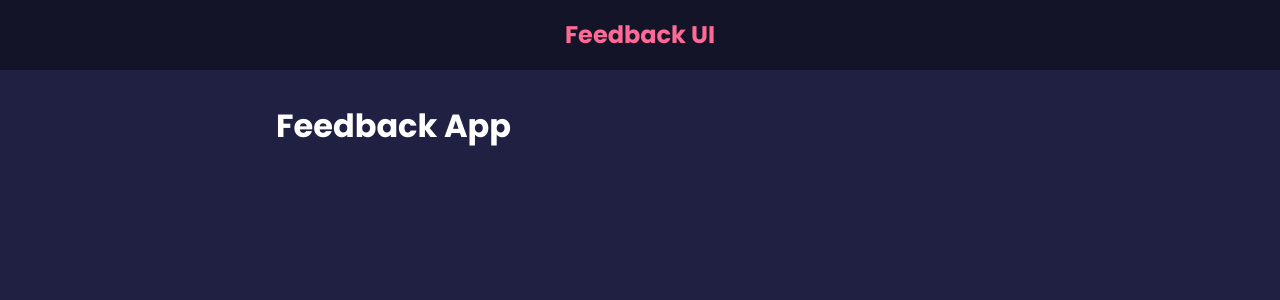
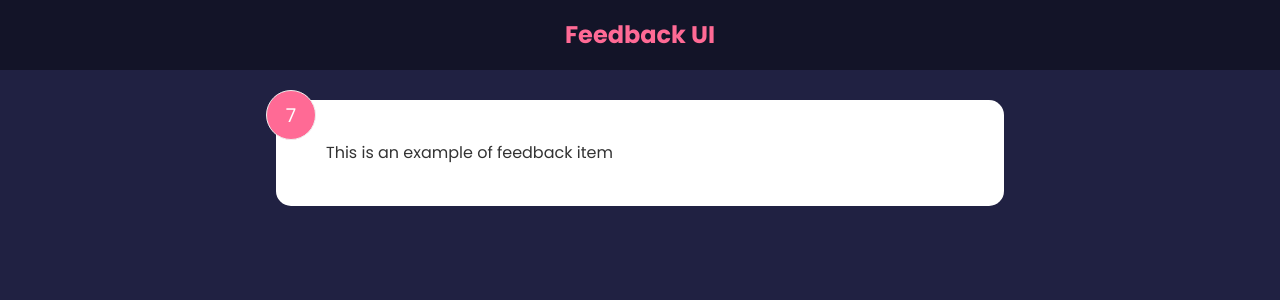
Before and after one commit to salimp2009/feedback-app, a React (Create React App) app: page / in a window 1280 px wide. Shown: the top 300 px of the page. Built offline with nearby package versions, Linux system fonts and the light colour scheme.

Commit message:
added FeedbackItem.jsx that uses state via useState, we set the text and rating state for one item

```diff
--- a/src/App.jsx
+++ b/src/App.jsx
@@ -1,11 +1,12 @@
 import Header from "./components/Header";
+import FeedbackItem from "./components/FeedbackItem";
 
 function App() {
   return (
     <>
       <Header />
       <div className="container">
-        <h1>Feedback App </h1>
+        <FeedbackItem />
       </div>
     </>
   );
--- /dev/null
+++ b/src/components/FeedbackItem.jsx
@@ -0,0 +1,16 @@
+// import React from "react";
+import { useState } from "react";
+
+function FeedbackItem() {
+  const [rating, setRating] = useState(7);
+  const [text, setText] = useState("This is an example of feedback item");
+
+  return (
+    <div className="card">
+      <div className="num-display">{rating}</div>
+      <div className="text-display">{text}</div>
+    </div>
+  );
+}
+
+export default FeedbackItem;
```
